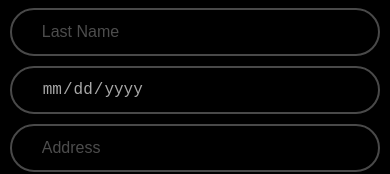
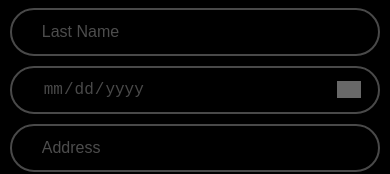
Before and after one commit to Simple2B/cortex-frontend, a React (Create React App) app: page /patient-registration in a window 390 px wide. Shown: the part 138-312 px from the top of the page. Built offline with nearby package versions, Linux system fonts and the light colour scheme.

Commit message:
input data and rout post data to backend

```diff
--- a/src/api/authApi.ts
+++ b/src/api/authApi.ts
@@ -53,15 +53,15 @@ export const authApi = {
 
   registrationClient: async (data: {} ) => {
     const response = await authInstance
-      .post(`api/registration_client`, data)
+      .post(`api/client/registration`, data)
       .then((res: AxiosResponse<ILoginResponse>) => {
-        console.log(`POST [api/registration_client/${data}] response received successfully`);
+        console.log(`POST [api/client/registration/${data}] response received successfully`);
         console.log(res);
         return res.data;
       })
       .catch((error: AxiosError<ILoginResponse>) => {
         // place to handle errors and rise custom errors
-        console.log(`POST [api/registration_client/${data}] error message: ${error.message}`);
+        console.log(`POST [api/client/registration/${data}] error message: ${error.message}`);
         throw error.message;
       });
     return response;
--- a/src/components/PatientRegistration/PatientRegistration.tsx
+++ b/src/components/PatientRegistration/PatientRegistration.tsx
@@ -241,7 +241,10 @@ export default function PatientRegistration(): ReactElement {
         <form className="registration_form">
           <input value={firstName} onChange={(e) => { setName(e.target.value) }} className="registration_input" placeholder="First Name" />
           <input value={lastName} onChange={(e) => { setLastName(e.target.value) }} className="registration_input" placeholder="Last Name" />
-          <input value={dateBirth} onChange={(e) => { setDateBirth(e.target.value) }} className="registration_input" type="date"/>
+          <div className="registration_input">
+            <input value={dateBirth} onChange={(e) => { setDateBirth(e.target.value) }} className="registration_input_data"  type="date"/>
+          </div>
+
           <input value={address} onChange={(e) => { setAddress(e.target.value) }} className="registration_input" placeholder="Address" />
           <input value={city} onChange={(e) => { setCity(e.target.value) }} className="registration_input" placeholder="City" />
           <input value={state} onChange={(e) => { setState(e.target.value) }} className="registration_input" placeholder="State" />
@@ -274,6 +277,7 @@ export default function PatientRegistration(): ReactElement {
           {createCheckboxesFollowing()}
 
           <input value={medications} onChange={(e) => { setMedications(e.target.value) }} className="registration_input" placeholder="List all current medications" />
+          {/* <span className="asterisk">*</span> */}
 
           <div className="reqFormTitleText">This question is used for research purposes. Have you tested positive for COVID-19?</div>
 
@@ -310,8 +314,8 @@ export default function PatientRegistration(): ReactElement {
             </label>
           </div>
 
-          <div className="reqFormTitleText">This question is used for research purposes on the effects of the COVID-19 vaccine and its potential effects on the brain and nervous system. Have you received the COVID-19 vaccine? <span className="asterisk">*</span></div>
-          <div className="reqFormTitleText error">{covidVaccineError}</div>
+          <div className="reqFormTitleText">This question is used for research purposes on the effects of the COVID-19 vaccine and its potential effects on the brain and nervous system. Have you received the COVID-19 vaccine?</div>
+          {/* <div className="reqFormTitleText error">{covidVaccineError}</div> */}
           <div className="checkboxRegisterForms">
             <label className="containerRadiobutton">
                 Yes
--- a/src/components/PatientRegistration/patientRegistration.css
+++ b/src/components/PatientRegistration/patientRegistration.css
@@ -262,6 +262,31 @@
   align-items: center;
 }
 
+.registration_input_data {
+  width: 43.3%;
+  height: 50px;
+  margin: 2.5px auto;
+  font-size: 22px;
+  /* background-color: black; */
+  opacity: 1;
+  border: none;
+  color: #707070;
+  background-color: black;
+  outline: none;
+  justify-content: left;
+
+}
+
+input[type="date"]::-webkit-calendar-picker-indicator {
+  color: rgba(0, 0, 0, 0);
+  opacity: 1;
+  display: block;
+  background: url(https://mywildalberta.ca/images/GFX-MWA-Parks-Reservations.png) no-repeat;
+  width: 20px;
+  height: 13px;
+  border-width: thin;
+}
+
 @media (max-width: 1440px) {
   .registration_input {
     width: 55%;
@@ -337,6 +362,35 @@
     margin-bottom: 10px;
   }
 
+  .registration_input_data {
+    width: 95%;
+    height: 38px;
+    margin: 2.5px auto;
+    font-size: 16px;
+    /* background-color: black; */
+    opacity: 1;
+    border: none;
+    color: #707070;
+    background-color: black;
+    outline: none;
+    justify-content: left;
+
+  }
+
+  input[type="date"]::-webkit-calendar-picker-indicator {
+    color: rgba(0, 0, 0, 0);
+    opacity: 1;
+    display: block;
+    background: url(https://mywildalberta.ca/images/GFX-MWA-Parks-Reservations.png) no-repeat;
+    width: 20px;
+    height: 13px;
+    border-width: thin;
+}
+
+  /* .registration_input_data:last-child {
+    color: #707070;
+  } */
+
   .registration_button {
     width: 85%;
     height: 56px;
```
